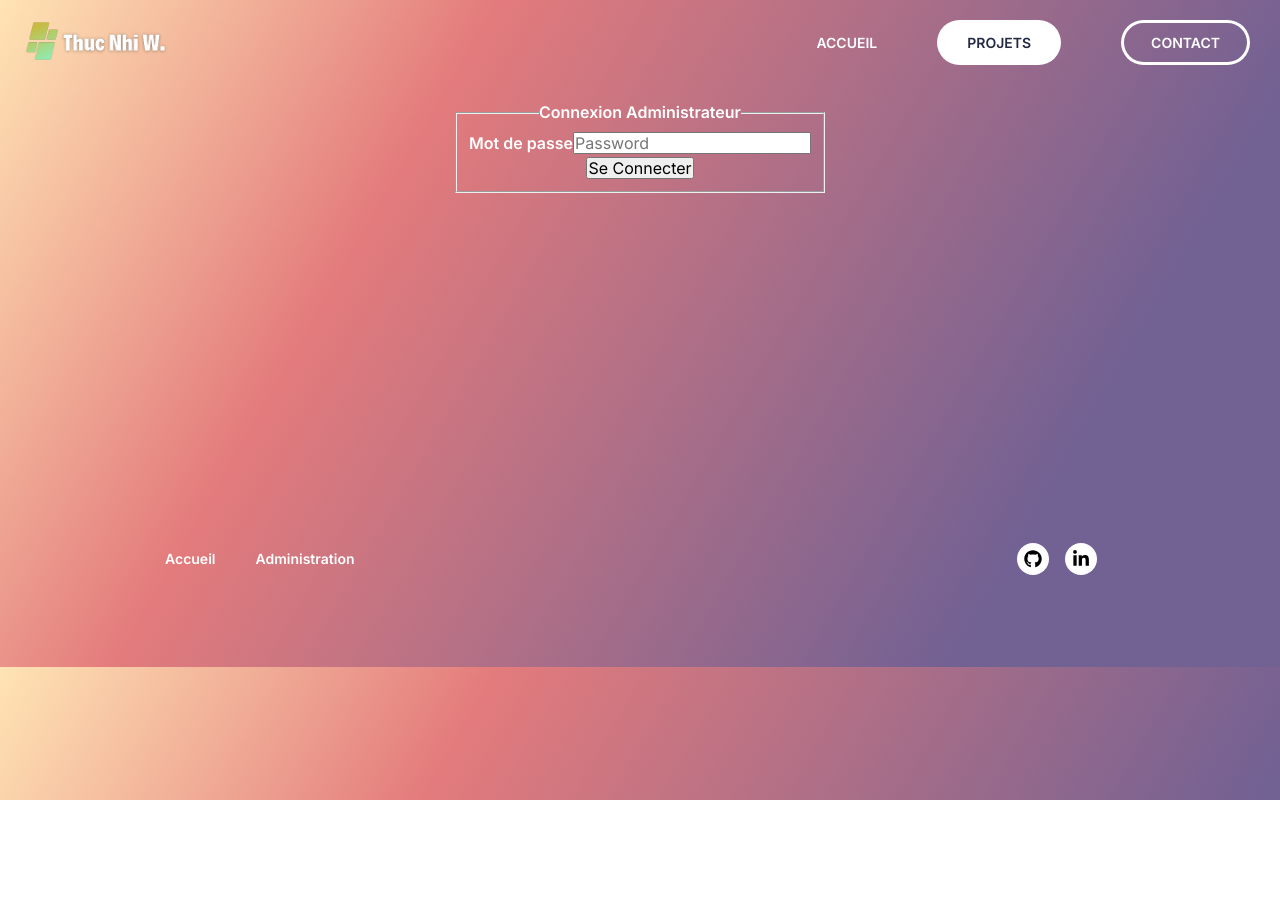
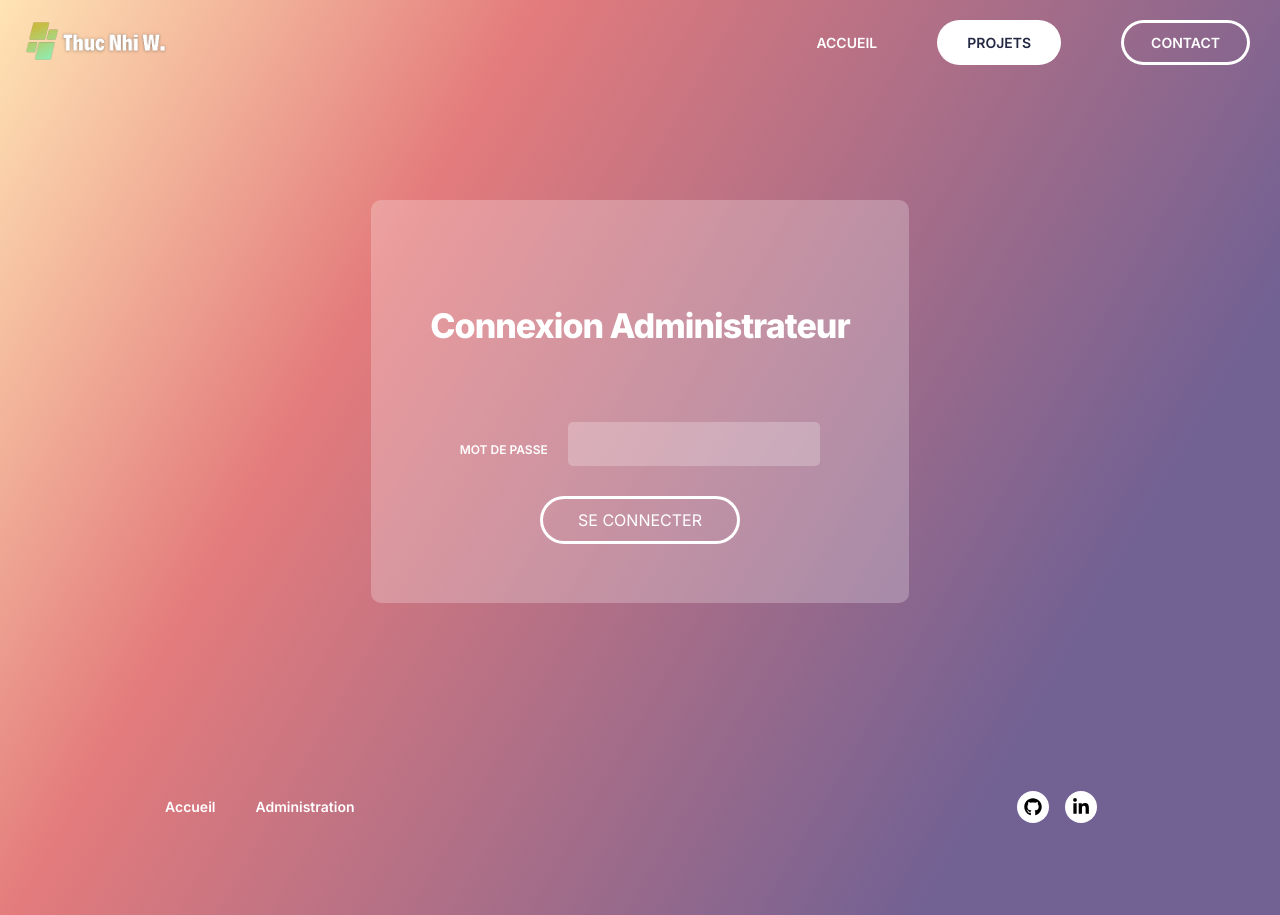
Before and after one commit to thucnhi-wiedenhofer/tn_portfolio_next.js, a Next.js app: page /admin in a window 1280 px wide. Before the commit the page ends 800 px from the top, so only its background shows below. Built offline with nearby package versions, Linux system fonts and the light colour scheme.

Commit message:
admin & dashboard  ok

```diff
--- a/pages/admin.js
+++ b/pages/admin.js
@@ -25,30 +25,27 @@ export default function Admin() {
 
   return (
     <>
-      <section id="admin" className="mt-5 mb-5">
+      <section id="admin">
       <div className={styles.container}>
-          <form onSubmit={handleSubmit}>
-            <fieldset>
-              <legend className="mb-5">Connexion Administrateur</legend>
-              <div className="form-group">
-                <label htmlFor="password" className="form-label mt-4">
+        <form onSubmit={handleSubmit} className={styles.form}>
+          <h2 className={styles.title}>Connexion Administrateur</h2>
+          <div className={styles.formGroup}>
+            <label htmlFor="password" className={styles.label}>
               Mot de passe
             </label>
             <input
               onChange={(e) => {
                 setAdmin(e.target.value);
               }}
-                  type="text"
-                  className="form-control"
+              type="password"
+              className={styles.input}
               name="password"
-                  placeholder="Password"
               required="required"
             />
           </div>
-              <button type="submit" className="button btn btn-dark mt-5">
+          <button type="submit" className={styles.btnOutline}>
            Se Connecter
           </button>
-            </fieldset>
         </form>
         </div>
       </section>
--- a/pages/projects/[project].js
+++ b/pages/projects/[project].js
@@ -7,7 +7,7 @@ export default function project({ project}) {
   return (
     <>
       <main className={styles.container} data-aos="fade-down">
-        <h1 className={styles.title}>Projet {project.name}</h1>
+        <h1 className={styles.title}>{project.name}</h1>
         <Slider />
         <section className={styles.content}>
           <div className={styles.tag}>
--- a/styles/admin.module.css
+++ b/styles/admin.module.css
@@ -1,7 +1,88 @@
 .container {
-    min-height: 50vh;
-    display: flex;
-    justify-content: center;
-    text-align: center;
-    padding:50px;
+  margin: 100px 0;
+  min-height: 60vh;
+  display: flex;
+  justify-content: center;
+  text-align: center;
+  padding: 50px;
+}
+
+.form {
+  background: rgba(255,255,255,.24);
+  border-radius: 10px;
+  padding: 5%;
+  display: flex;
+  flex-direction: column;
+  justify-items: center;
+  text-align: center;
+}
+
+.title {
+margin: 50px 0;
+}
+
+.formGroup {
+  display: flex;
+  justify-content: space-between;
+  text-align: center;
+  margin: 7%;
+}
+.label {
+  display: block;
+    text-transform: uppercase;
+    font-size: 12px;
+    margin: 15px 0 2px 0px;
+}
+
+.input {
+  appearance: none;
+    background: rgba(255,255,255,.24);
+    border: none;
+    border-radius: 5px;
+    color: inherit;
+    display: block;
+    outline: 0;
+    padding: 0 1em;
+    text-decoration: none;
+    width: 70%;
+    height: 44px;
+}
+.input:focus, .input:hover {
+  border-color: #9bffc9;
+  box-shadow: 0 0 0 2px #9bffc9;
+}
+
+.btnOutline {
+  width: 200px;
+  display: inline-block;
+  margin: auto;
+  background-color: transparent;
+  border: 0px;
+  box-shadow: inset 0 0 0 3px #ffffff;
+  color: #ffff;
+  padding: 15px 30px;
+  text-transform: uppercase;
+  border-radius: 30px;
+}
+
+.btnOutline:hover,
+.btnOutline:active {
+  box-shadow: inset 0 0 0 3px #9bffc9;
+  color: #9bffc9;
+}
+
+@media (max-width: 414px) {
+  .form {
+    padding: 10%;
   }
+  .formGroup {
+    flex-direction: column;
+  }
+  .input {
+    width: 100%;
+  }
+  .btnOutline {
+    width: 160px;
+    font-size: 12px;
+  }
+}
--- /dev/null
+++ b/styles/dashboard.module.css
@@ -0,0 +1,50 @@
+.title {
+  text-align: center;
+  margin: 150px 0 0 0;
+  }*
+
+  .container {
+  font-size: 14px;
+  margin: 50px 0;
+  min-height: 50vh;
+  display: flex;
+  justify-content: center;
+  flex-wrap: wrap;
+  padding: 50px;
+  }
+
+  .listGroup {
+    background: rgba(255,255,255,.24);
+    border-radius: 10px;
+    padding: 3%;
+    margin: 1%;
+    flex-grow: 1;
+  }
+  .listItem:nth-child(1) {
+    display: flex;
+    flex-direction: row;
+    justify-content: space-between;
+  }
+
+  .listItem {
+    margin-bottom: 10px;
+  }
+
+  .btnOutline {
+    width: 150px;
+    display: inline-block;
+    margin-top: 20px;
+    background-color: transparent;
+    border: 0px;
+    box-shadow: inset 0 0 0 3px #ffffff;
+    color: #ffff;
+    padding: 10px 20px;
+    text-transform: uppercase;
+    border-radius: 30px;
+  }
+
+  .btnOutline:hover,
+  .btnOutline:active {
+    box-shadow: inset 0 0 0 3px #9bffc9;
+    color: #9bffc9;
+  }
```
Also changed, not shown: components/GalleryCard/GalleryCard.js (+11 -4 lines), pages/dashboard.js (+14 -12 lines). Lines whose indentation alone changed are shown as unchanged.
